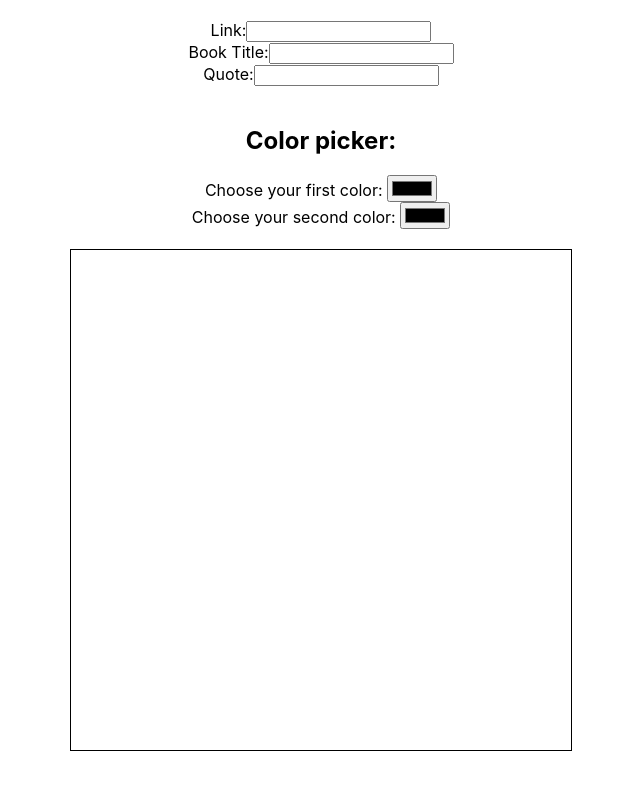
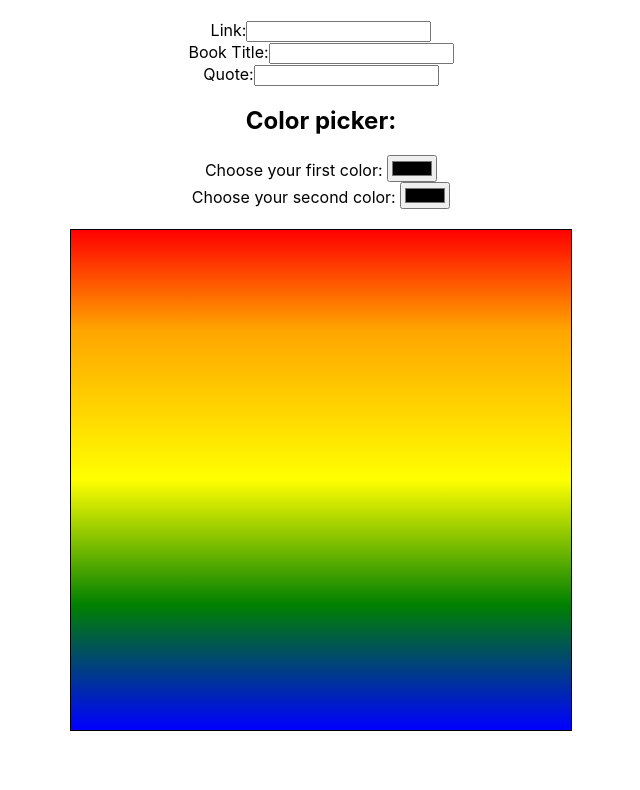
Before and after one commit to csangcap/Picture-Maker, a React (Create React App) app in the folder pic_make/: page / in a window 1280 px wide. Shown: the top 790 px of the page, without its empty margins (319-959 px from the left). Built offline with nearby package versions, Linux system fonts and the light colour scheme.

Commit message:
playing around with the gradients

```diff
--- a/pic_make/src/App.css
+++ b/pic_make/src/App.css
@@ -67,4 +67,5 @@ img {
   /*border: solid black 1px; took out the practice border*/
   max-width: inherit;
   height: 500px;
+  /*background: linear-gradient(to bottom, #33ccff 0%, #ff99cc 100%);*/
 }
--- a/pic_make/src/App.js
+++ b/pic_make/src/App.js
@@ -7,9 +7,9 @@ class App extends Component{
     super(props);
     this.state = {
       pic_info: {
-        img_src: props.link,
-        img_quote: props.quote,
-        img_title: props.title,
+        img_src: "",
+        img_quote: "",
+        img_title: "",
         img_bc1: props.backColor1,
       }
     }
@@ -98,7 +98,6 @@ class App extends Component{
           </label>
           <br/>
         </form>
-        <br/>
 
         <h2>Color picker:</h2>
         Choose your first color: <input type="color" id="fc" name="color1" value={this.state.pic_info.img_bc1} onChange={this.handleBackChange.bind(this)}/>
@@ -111,10 +110,8 @@ class App extends Component{
           <div class="image">
             <img src={this.state.pic_info.img_src} alt={this.state.pic_info.img_title}/>
           </div>
-          <div class="text" style= {{
-            backgroundColor: this.state.pic_info.img_bc1
-          }}>
-            <h1>{this.state.pic_info.img_quote}</h1>
+          <div class="text"style={{ background: "linear-gradient(red 0%, orange 20%, yellow 50%, green 75%, blue 100%)" }}>
+            <h1 >{this.state.pic_info.img_quote}</h1>
           </div>
         </div>
       </div>
```
